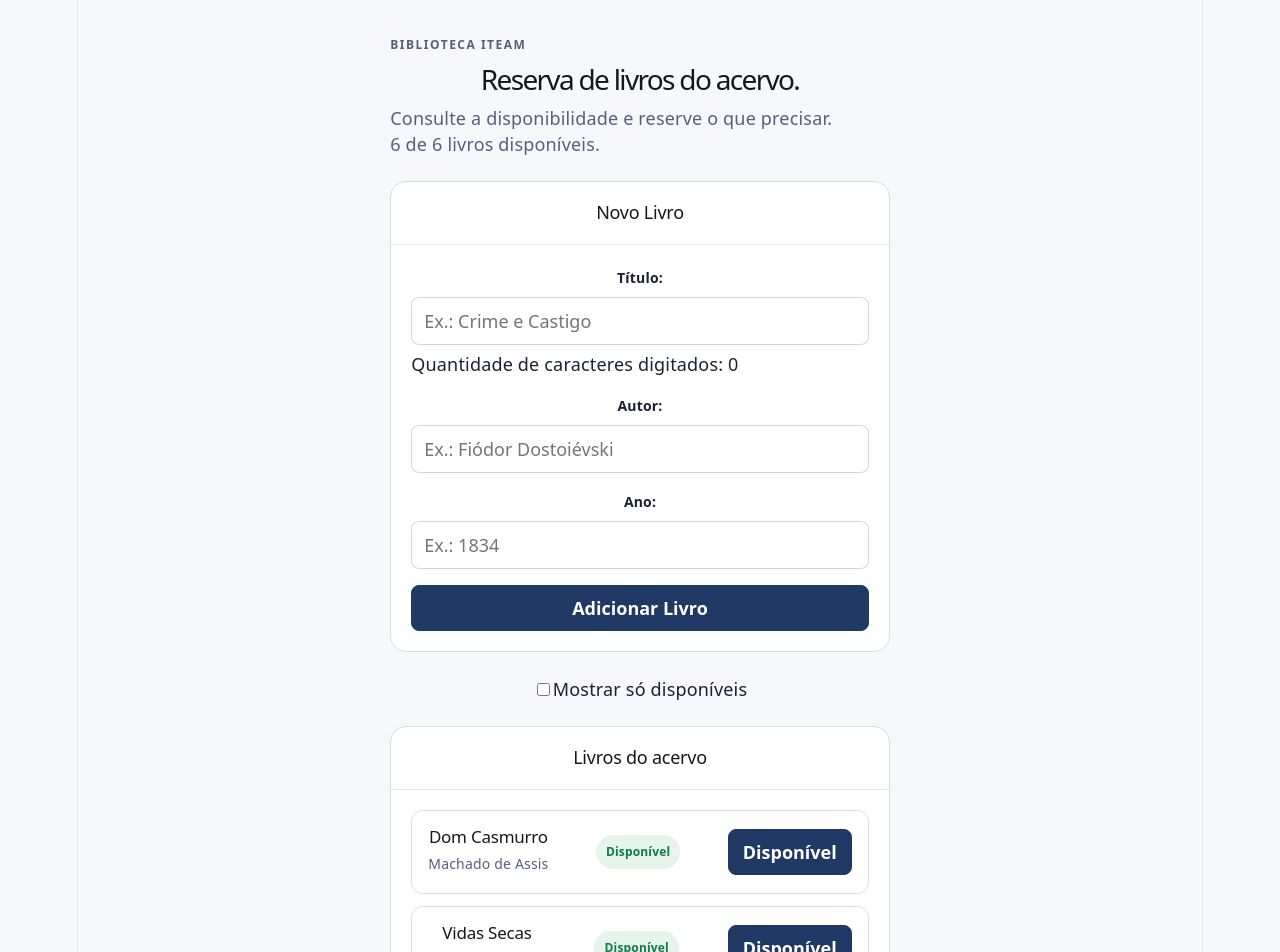
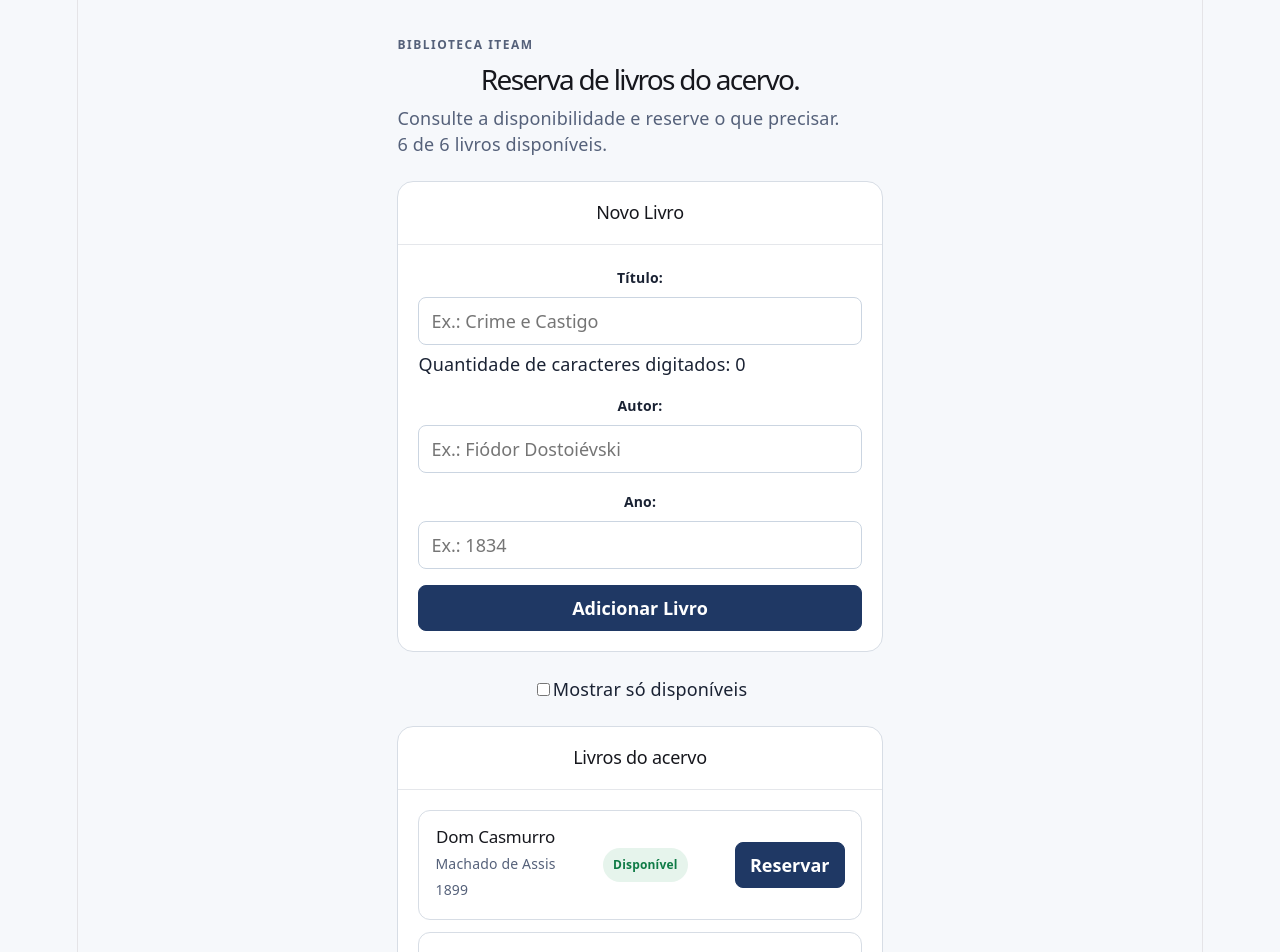
Before and after one commit to YuriMenandro/reserva-biblioteca-YuriPorto, a React (Vite) app: page / in a window 1280 px wide. Shown: the top 952 px of the page. Built offline with nearby package versions, Linux system fonts and the light colour scheme.

Commit message:
feat: adiciona ano no card e corrige texto do botão

```diff
--- a/src/components/BookCard.jsx
+++ b/src/components/BookCard.jsx
@@ -2,6 +2,7 @@ export default function BookCard({
     id,
     title,
     author,
+    year,
     available,
     onReserved,
 })  {
@@ -10,6 +11,7 @@ export default function BookCard({
             <div>
                 <h2>{title}</h2>
                 <p>{author}</p>
+                <p>{year}</p>
             </div>
 
 
@@ -19,7 +21,7 @@ export default function BookCard({
             </span>
 
             <button type="button" onClick={() => onReserved(id)}>
-                {available ? "Disponível" : "Devolver"}
+                {available ? "Reservar" : "Devolver"}
             </button>
 
         </article>
```
